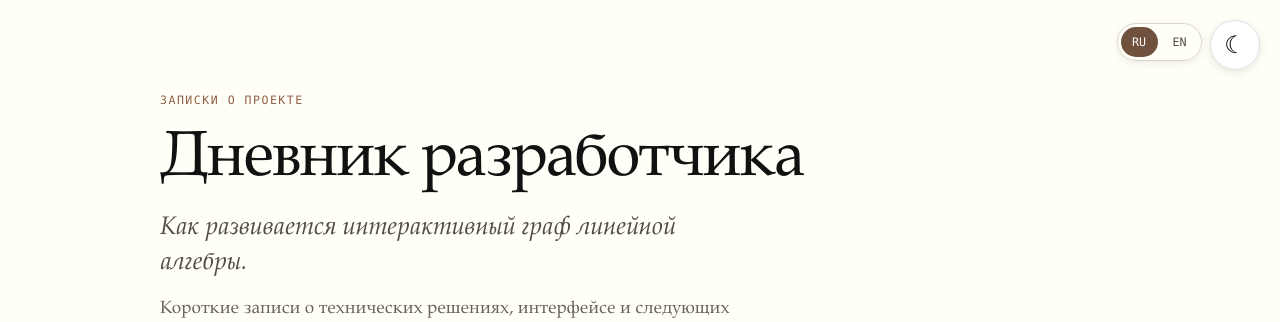
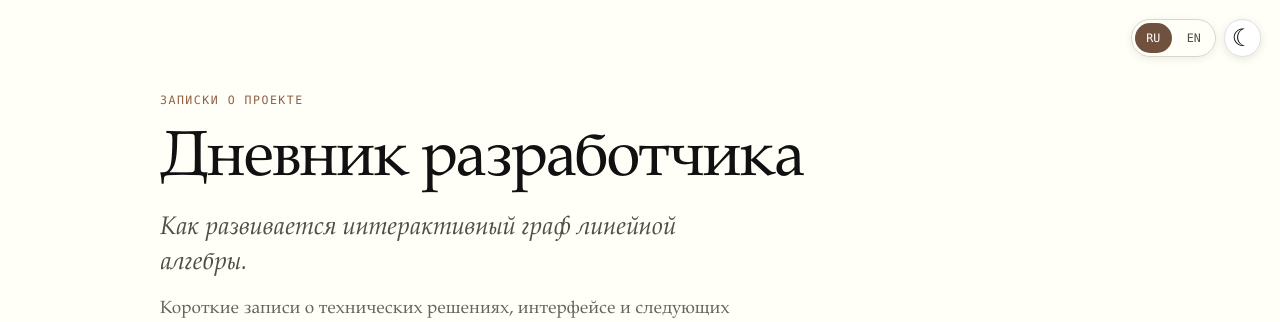
Before and after one commit to Masortim/masortim.github.io, a PHP site: page /diary/index.html in a window 1280 px wide. Shown: the top 322 px of the page. Run offline with PHP 8.4, Linux system fonts and the light colour scheme; some web fonts are replaced.

Commit message:
Align diary theme and language controls
Co-authored-by: arena-agent <297053741+arena-agent@users.noreply.github.com>

```diff
--- a/diary/diary.css
+++ b/diary/diary.css
@@ -129,6 +129,29 @@ p.dek {
   background: #eee9dd;
 }
 
+/* Keep language and theme controls locked together on one centered row. */
+.top-controls {
+  position:fixed;
+  z-index:1002;
+  top:1.25rem;
+  right:1.25rem;
+  display:flex;
+  align-items:center;
+  gap:.5rem;
+}
+.top-controls .language-switch { position:static; margin:0; }
+.top-controls .theme-toggle {
+  position:static;
+  top:auto;
+  right:auto;
+  flex:none;
+  width:2.5rem;
+  height:2.5rem;
+  margin:0;
+  padding:0;
+  border-radius:50%;
+}
+
 .language-switch button:focus-visible,
 .theme-toggle:focus-visible,
 .project-nav a:focus-visible,
@@ -227,6 +250,8 @@ body.dark-theme .language-switch button:hover:not([aria-pressed="true"]) {
 }
 
 @media screen and (max-width: 760px) {
+  .top-controls { top:.75rem; right:.75rem; gap:.35rem; }
+  .top-controls .theme-toggle { width:2.25rem; height:2.25rem; }
   .masthead {
     margin-top: 6.5rem;
     margin-bottom: 2.4rem;
--- a/diary/index.html
+++ b/diary/index.html
@@ -16,11 +16,13 @@
     <span data-language-content="en" lang="en" hidden>Skip to entries</span>
   </a>
 
-  <div class="language-switch" role="group" aria-label="Язык / Language">
-    <button type="button" data-language-choice="ru" lang="ru" aria-pressed="true">RU</button>
-    <button type="button" data-language-choice="en" lang="en" aria-pressed="false">EN</button>
+  <div class="top-controls">
+    <div class="language-switch" role="group" aria-label="Язык / Language">
+      <button type="button" data-language-choice="ru" lang="ru" aria-pressed="true">RU</button>
+      <button type="button" data-language-choice="en" lang="en" aria-pressed="false">EN</button>
+    </div>
+    <button class="theme-toggle" id="theme-toggle" type="button" aria-label="Включить тёмную тему" title="Включить тёмную тему">☾</button>
   </div>
-  <button class="theme-toggle" id="theme-toggle" type="button" aria-label="Включить тёмную тему" title="Включить тёмную тему">☾</button>
 
   <header class="masthead">
     <p class="eyebrow">
```
